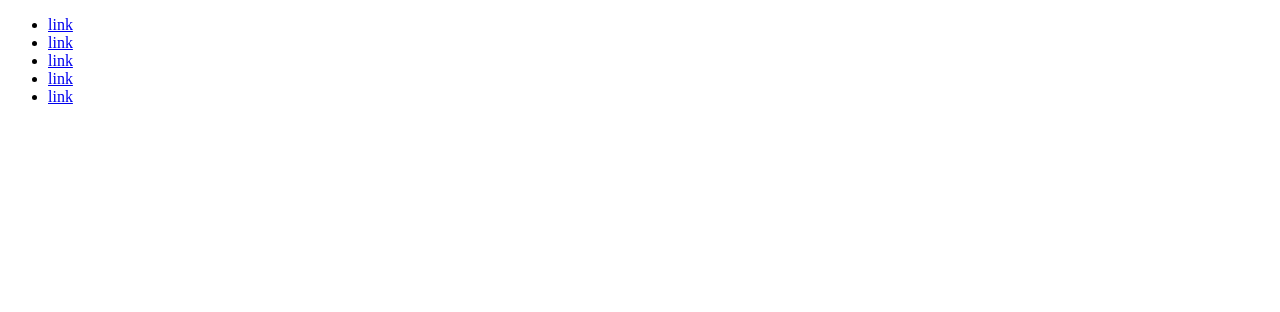
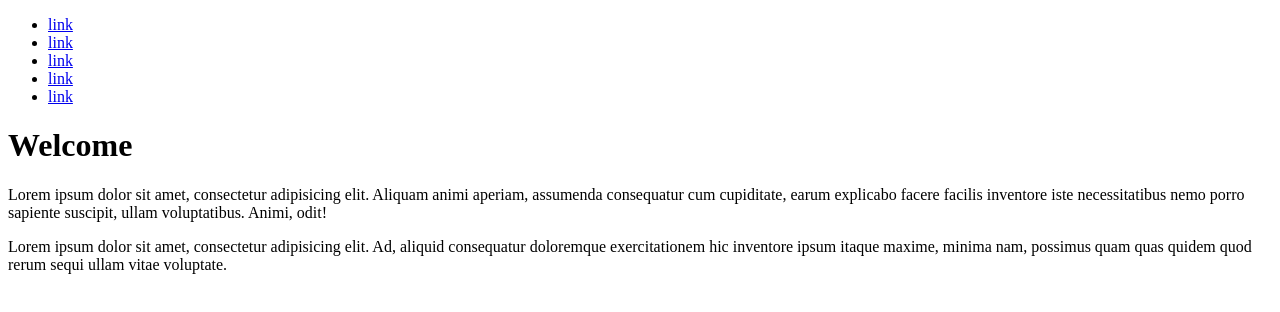
Before and after one commit to kelvin-vd-gaag/github-test, a plain HTML site: page index.html in a window 1280 px wide. Drawn offline with Linux system fonts and the light colour scheme.

Commit message:
Added feature 1

```diff
--- a/index.html
+++ b/index.html
@@ -14,6 +14,11 @@
         <li><a href="#">link</a></li>
     </ul>
 </nav>
-
+<h1>Welcome</h1>
+<p>Lorem ipsum dolor sit amet, consectetur adipisicing elit. Aliquam animi aperiam, assumenda consequatur cum
+    cupiditate, earum explicabo facere facilis inventore iste necessitatibus nemo porro sapiente suscipit, ullam
+    voluptatibus. Animi, odit!</p>
+<p>Lorem ipsum dolor sit amet, consectetur adipisicing elit. Ad, aliquid consequatur doloremque exercitationem hic
+    inventore ipsum itaque maxime, minima nam, possimus quam quas quidem quod rerum sequi ullam vitae voluptate.</p>
 </body>
 </html>
```
